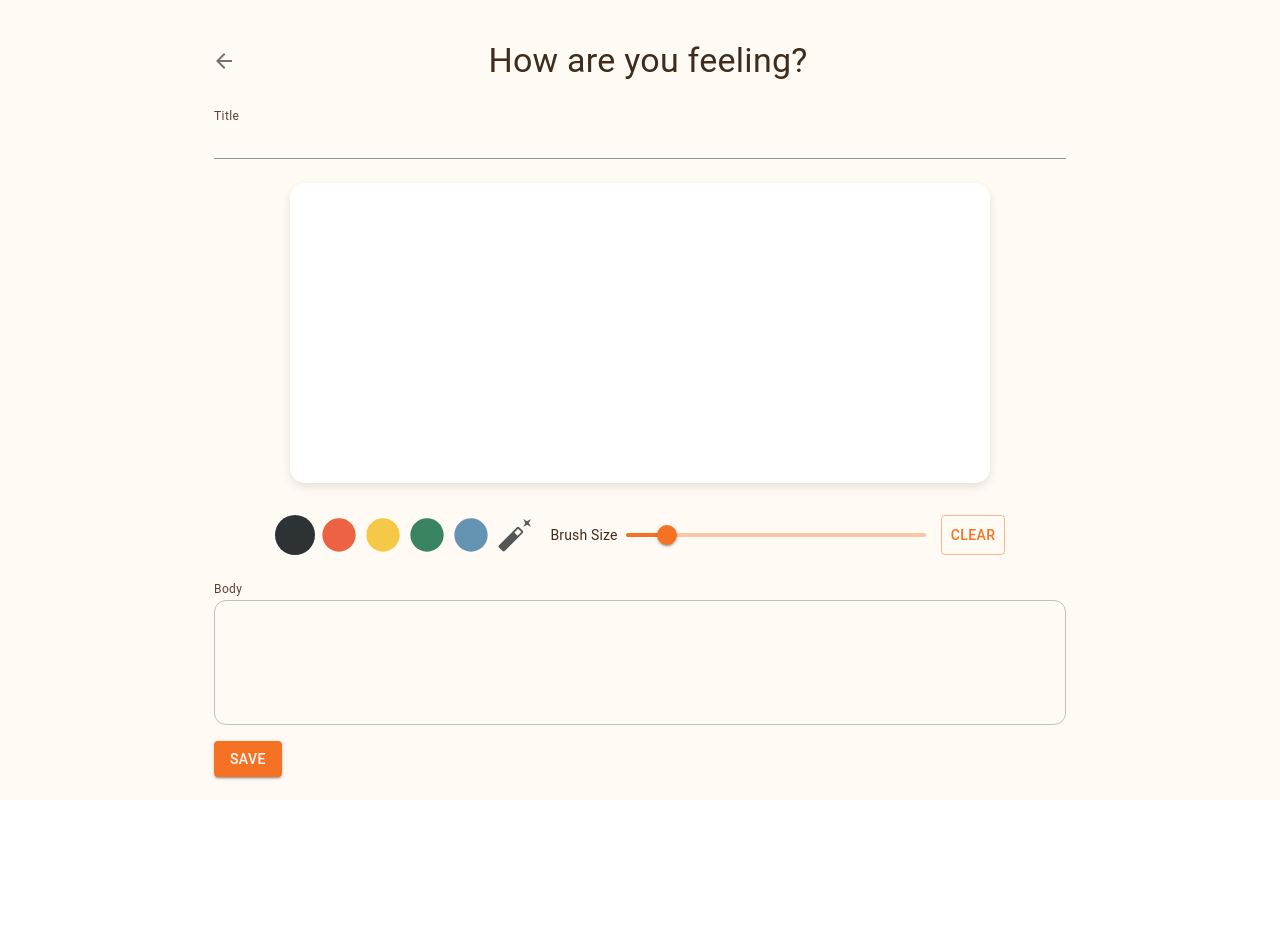
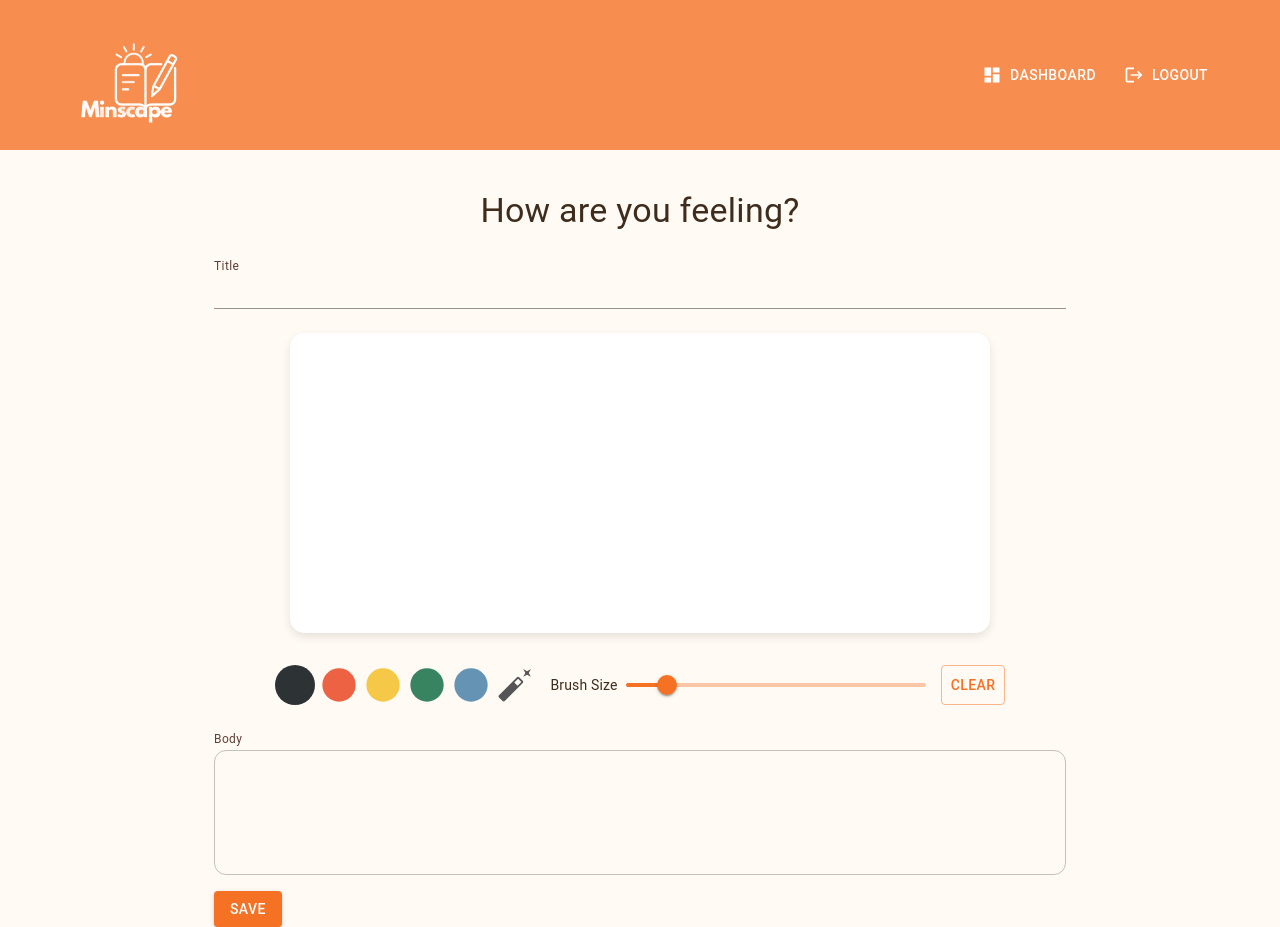
Before and after one commit to FiorenNathasia/mindscape-frontend, a React (Vite) app: page /addentry in a window 1280 px wide. Before the commit the page ends 800 px from the top, so only its background shows below. Built offline with nearby package versions, Linux system fonts and the light colour scheme; sample sign-in values are in the browser's storage.

Commit message:
Add header to add entry and entry page

```diff
--- a/src/components/Header/Header.jsx
+++ b/src/components/Header/Header.jsx
@@ -31,7 +31,6 @@ function Header() {
             display: "flex",
             justifyContent: "space-between",
             alignItems: "center",
-            py: 1,
           }}
         >
           <Box textAlign="center">
@@ -40,7 +39,7 @@ function Header() {
               src={logoImage}
               alt="Mindscape Logo"
               sx={{
-                height: { xs: 70, sm: 130 },
+                height: { xs: 110, sm: 130 },
                 marginTop: "1rem",
               }}
             />
@@ -60,17 +59,11 @@ function Header() {
                 color:
                   currentPath === "/"
                     ? theme.palette.primary.contrastText
-                    : theme.palette.primary.main,
+                    : "#ffffff",
                 backgroundColor:
                   currentPath === "/"
                     ? theme.palette.primary.main
                     : "transparent",
-                "&:hover": {
-                  backgroundColor:
-                    currentPath === "/"
-                      ? theme.palette.primary.dark
-                      : theme.palette.primary.light,
-                },
               }}
             >
               Dashboard
@@ -85,30 +78,13 @@ function Header() {
             </Button>
           </Stack>
 
-          {/* Mobile: show icon buttons only */}
           <Box sx={{ display: { xs: "flex", sm: "none" } }}>
-            {/* Assuming you want to keep FeedIcon, import it if used */}
-            {/* <IconButton
-              component={RouterLink}
-              to="/feed"
-              sx={{
-                color:
-                  currentPath === "/feed"
-                    ? theme.palette.primary.dark
-                    : theme.palette.primary.contrastText,
-              }}
-            >
-              <FeedIcon />
-            </IconButton> */}
             <IconButton
               component={RouterLink}
               to="/"
               sx={{
                 backgroundColor: theme.palette.primary.light,
                 color: theme.palette.primary.contrastText,
-                "&:hover": {
-                  backgroundColor: theme.palette.primary.main,
-                },
               }}
             >
               <DashboardIcon />
@@ -118,9 +94,6 @@ function Header() {
               sx={{
                 backgroundColor: theme.palette.primary.light,
                 color: theme.palette.primary.contrastText,
-                "&:hover": {
-                  backgroundColor: theme.palette.primary.main,
-                },
               }}
             >
               <LogoutIcon />
--- a/src/pages/AddEntry/AddEntry.jsx
+++ b/src/pages/AddEntry/AddEntry.jsx
@@ -13,6 +13,7 @@ import {
   IconButton,
 } from "@mui/material";
 import ArrowBackIcon from "@mui/icons-material/ArrowBack";
+import Header from "../../components/Header/Header";
 
 function AddEntry() {
   const [title, setTitle] = useState("");
@@ -45,11 +46,10 @@ function AddEntry() {
     }
     setIsSaving(false);
   };
-  const homepage = () => {
-    navigate("/");
-  };
 
   return (
+    <>
+      <Header />
       <Container maxWidth="md" sx={{ paddingTop: 5 }}>
         <Box mb={3}>
           <Box
@@ -60,16 +60,6 @@ function AddEntry() {
             width="100%"
             alignItems="center"
           >
-          <IconButton>
-            <ArrowBackIcon
-              onClick={homepage}
-              sx={{
-                color: "secondary",
-                position: "absolute",
-                left: { xs: -10, sm: -260 },
-              }}
-            />
-          </IconButton>
             <Typography variant="h4">How are you feeling?</Typography>
           </Box>
         </Box>
@@ -118,6 +108,7 @@ function AddEntry() {
           )}
         </Button>
       </Container>
+    </>
   );
 }
 
--- a/src/pages/EntryPage/EntryPage.jsx
+++ b/src/pages/EntryPage/EntryPage.jsx
@@ -14,6 +14,7 @@ import {
 } from "@mui/material";
 import Canvas from "../../components/Canvas/Canvas";
 import ArrowBackIcon from "@mui/icons-material/ArrowBack";
+import Header from "../../components/Header/Header";
 
 function EntryPage() {
   const { id } = useParams();
@@ -104,14 +105,11 @@ function EntryPage() {
     }
   };
 
-  const homepage = () => {
-    navigate("/");
-  };
-
   if (isLoading) return <LinearProgress width="100%" />;
 
   return (
     <>
+      <Header />
       <Container maxWidth="md" sx={{ paddingTop: 5 }}>
         <Box mb={3}>
           <Box
@@ -122,9 +120,6 @@ function EntryPage() {
             width="100%"
             alignItems="flex-start"
           >
-            <IconButton>
-              <ArrowBackIcon onClick={homepage} sx={{ color: "secondary" }} />
-            </IconButton>
             <Typography variant="h4">Update Entry</Typography>
 
             <Button onClick={handleDelete} color="error">
```
Also changed, not shown: src/assets/logo/mindscapeLogo.png. Lines whose indentation alone changed are shown as unchanged.
